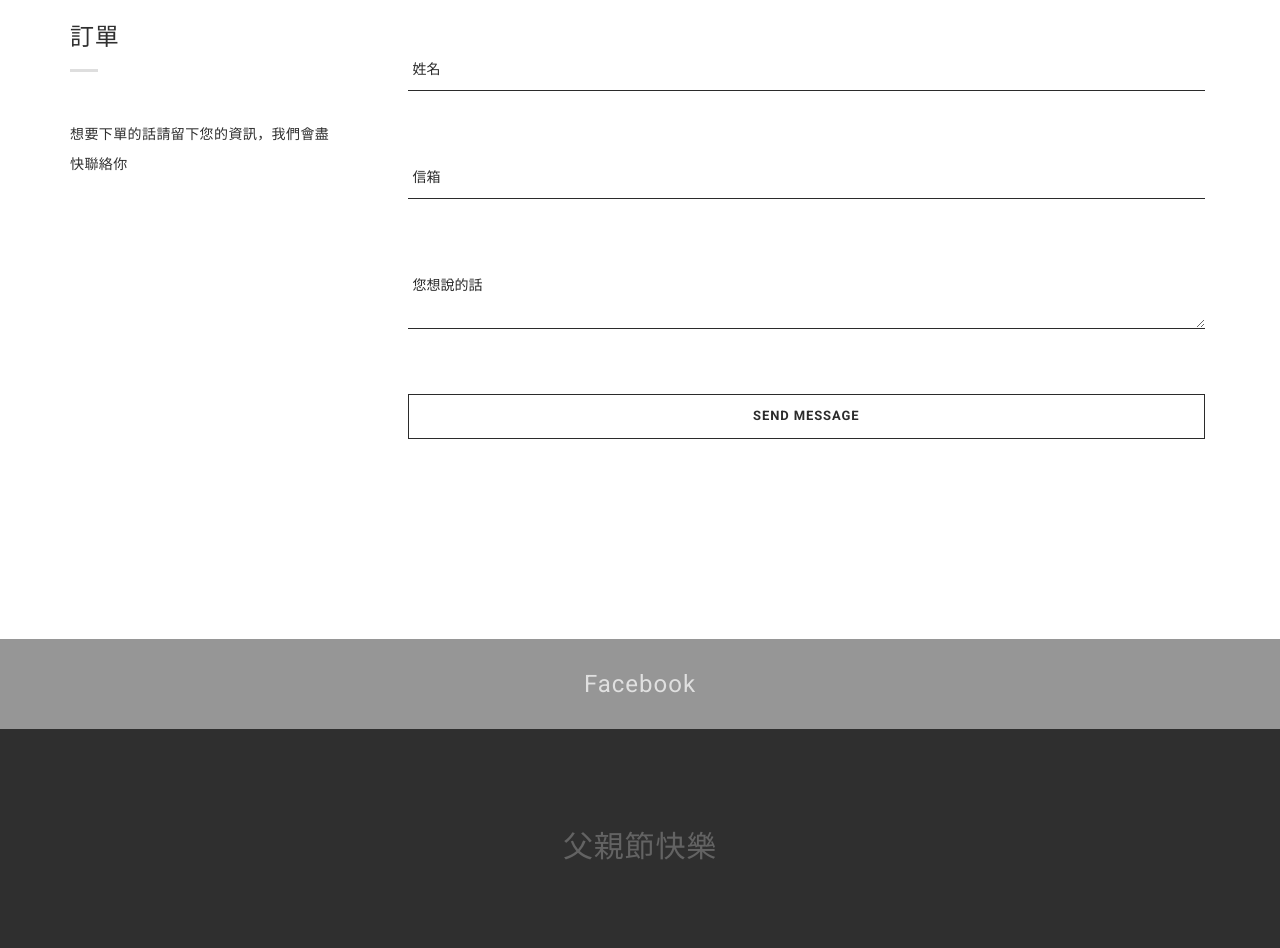
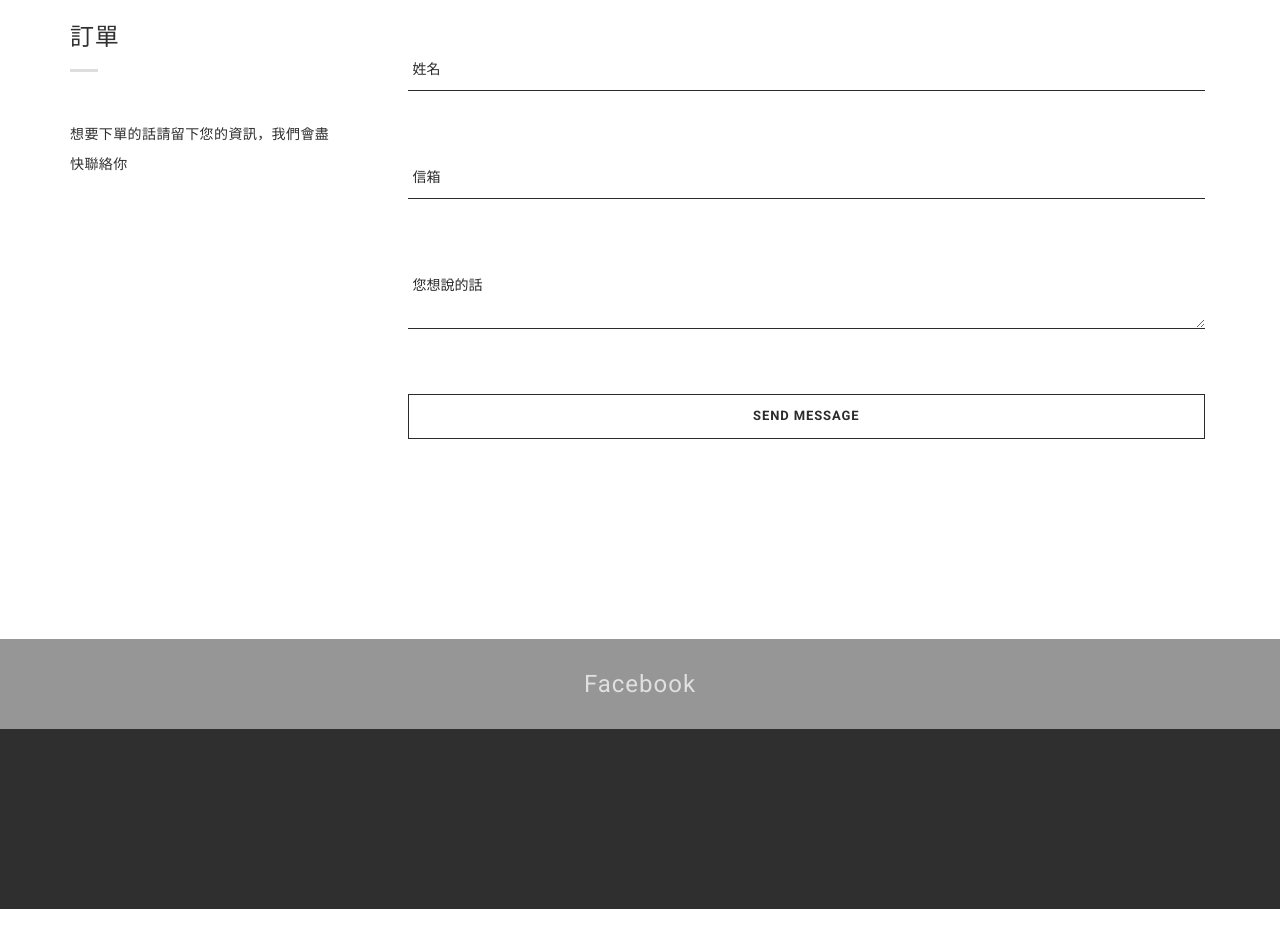
Before and after one commit to ci-yang/ci-yang.github.io, a plain HTML site: page index.html in a window 1280 px wide. Shown: the part 3552-4500 px from the top of the page. After the commit the page ends 4461 px from the top, so only its background shows below. Drawn offline with Linux system fonts and the light colour scheme.

Commit message:
remove the words

```diff
--- a/index.html
+++ b/index.html
@@ -413,7 +413,7 @@
           <div class="footer-bottom">
             <div class="container">
               <div class="row">
-              <h2>父親節快樂</h2>
+              <h2></h2>
               </div>
             </div>
           </div>
```
